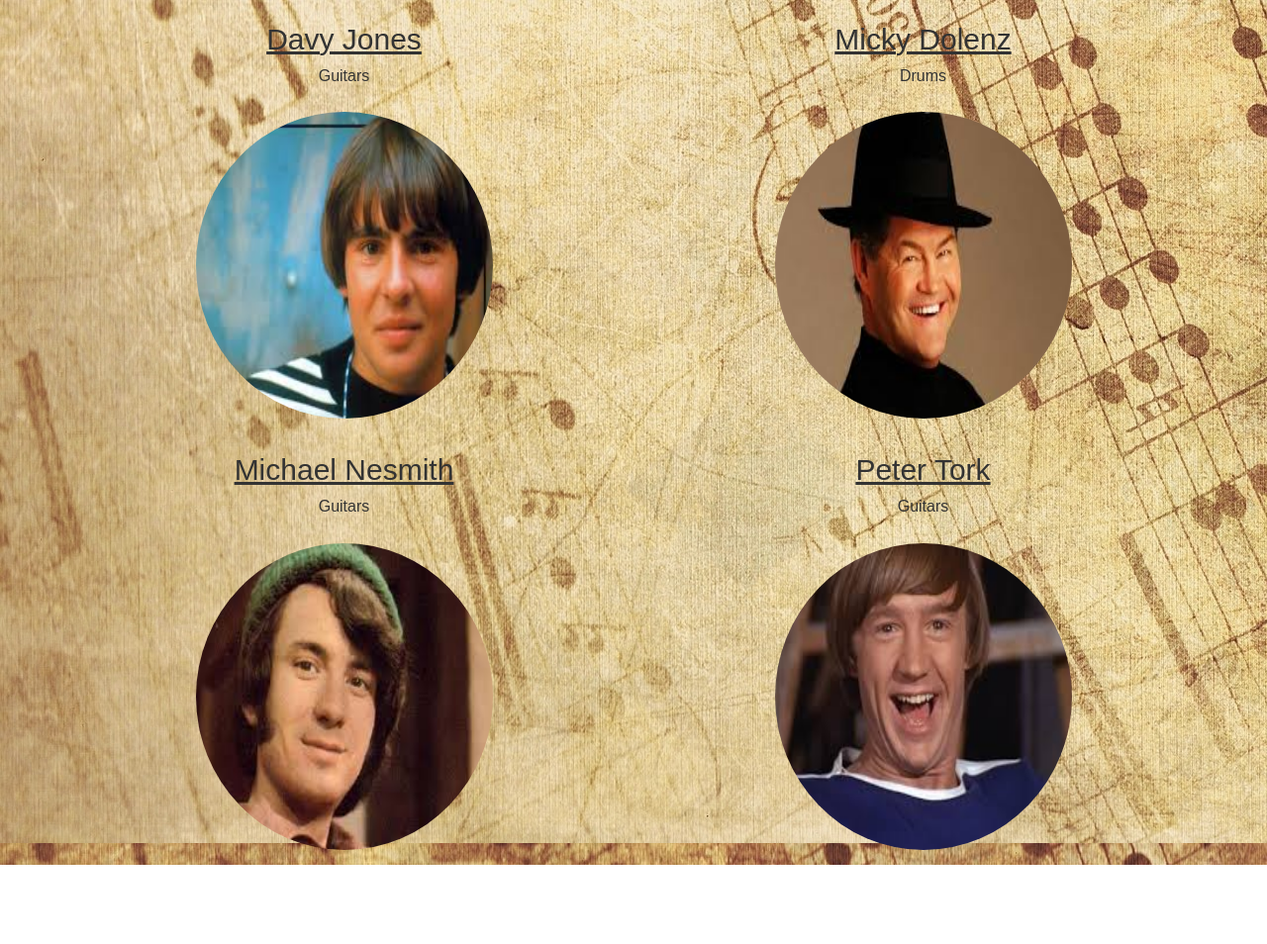
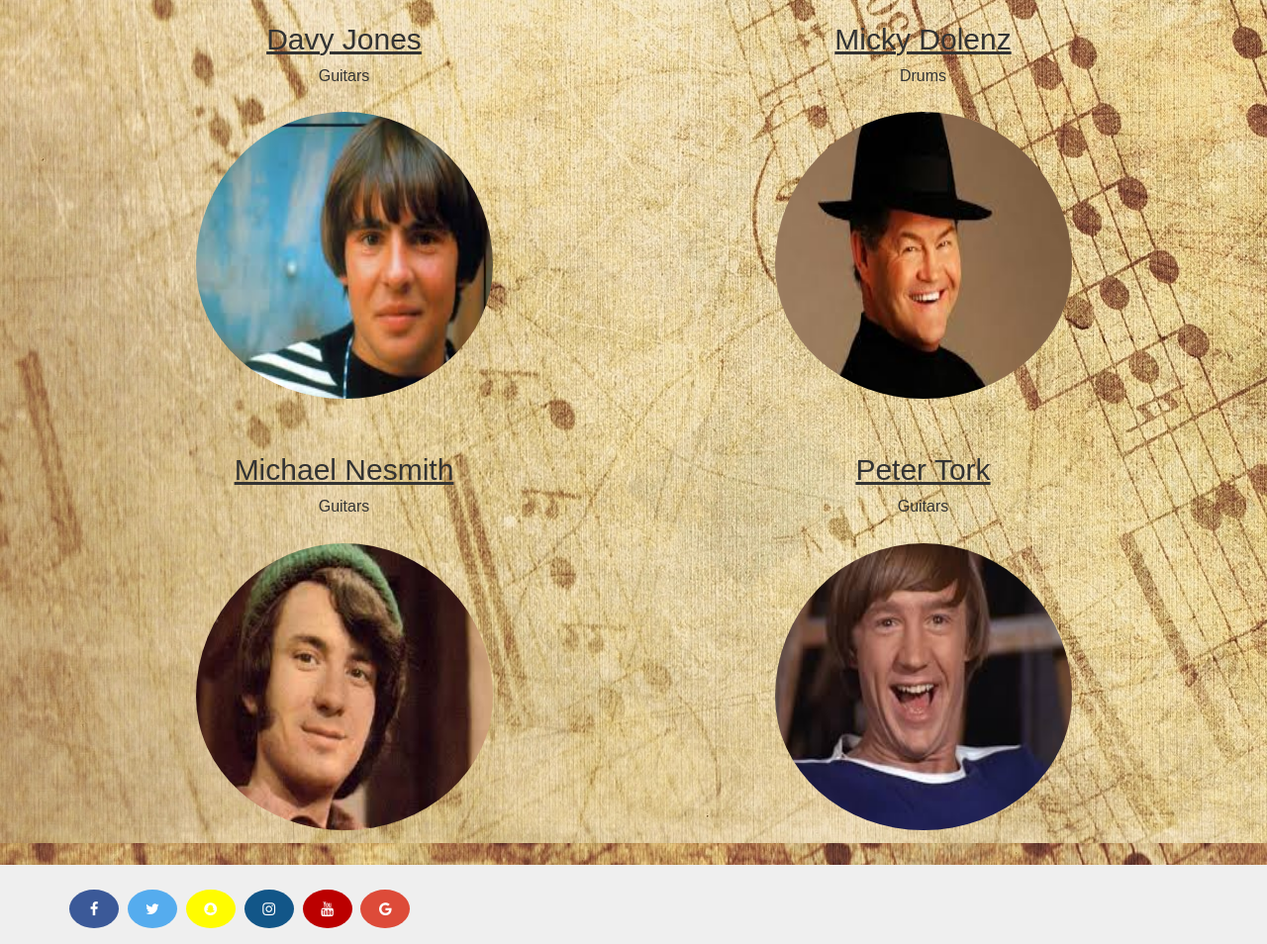
Before and after one commit to adamziggy/The-Monkees-Website, a plain HTML site: page index.html in a window 1280 px wide. Shown: the part 529-1483 px from the top of the page at 99% size. Before the commit the page ends 1403 px from the top, so only its background shows below. Drawn offline with nearby package versions, Linux system fonts and the light colour scheme; a web font is replaced by a local one.

Commit message:
adding footer and social media links

```diff
--- a/assets/css/style.css
+++ b/assets/css/style.css
@@ -3,6 +3,7 @@
 
 body {
     background-image: url("../images/logo-note.jpg")
+
 }
 
 /*---------------------------------------Navbar*/
@@ -10,18 +11,21 @@ body {
     margin-top: 10px;
     margin-left: 20px;
     margin-right: 20px;
+}
 
 
-}
+
 
 .navbar-brand {
     font-family: "Unlock";
-    font-weight: 200;
+    font-style: italic;
 }
 
 
 .navbar-nav li {
-    font-family: "Charmonman", sans-serif;
+    font-family: "Unlock", sans-serif;
+    font-size: small;
+    font-style: italic;
 
  /*---------------------------------------header*/
 
@@ -58,5 +62,73 @@ img {
   margin-left: auto;
   margin-right: auto;
   padding-top: 15px;
-  padding-bottom: 15px;
+  padding-bottom: 35px;
 }
+
+
+/*---------------------------------------footer*/
+
+footer {
+    height: 80px;
+    background-color:  #efefef;
+
+
+}
+
+
+/*---------------------------------------social media*/
+.fa {
+    padding: 12px;
+  font-size: 15px;
+  width: 50px;
+  text-align: center;
+  text-decoration: none;
+  margin-top: 25px;
+  font-stretch: extra-expanded;
+  color: #ffffff;
+
+
+}
+
+.fa-facebook {
+  background: #3B5998;
+ border-radius: 50%;
+ margin-right: 5px;
+}
+.fa-twitter {
+  background: #55ACEE;
+  border-radius: 50%;
+  margin-right: 5px;
+
+}
+
+.fa-snapchat {
+  background: #fffc00;
+  border-radius: 50%;
+  margin-right: 5px;
+}
+
+.fa-instagram {
+  background: #125688;
+border-radius: 50%;
+margin-right: 5px;
+}
+
+.fa-youtube {
+  background: #bb0000;
+  border-radius: 50%;
+  margin-right: 5px;
+}
+
+.fa-google {
+  background: #dd4b39;
+  border-radius: 50%;
+  margin-right: 5px;
+}
+
+
+.fa:hover {
+    opacity: 0.4;
+    color: #dcdcdc;
+    text-decoration: none;
+}
--- a/index.html
+++ b/index.html
@@ -27,10 +27,10 @@
     </div>
     <ul class="nav navbar-nav">
 
-      <li><a href="#">Photo Gallery</a></li>
+      <li><a href="#">Hire Us!</a></li>
       <li><a href="#">Music Gallery</a></li>
       <li><a href="#">Video Gallery</a></li>
-      <li><a href="#">Contact</a></li>
+      <li><a href="#">Photo Gallery</a></li>
     </ul>
   </div>
 </nav>
@@ -89,7 +89,19 @@
 
 </section>
 
+<footer>
+  <div class="container">
+    <a href="#" class="fa fa-facebook"></a>
+<a href="#" class="fa fa-twitter"></a>
+<a href="#" class="fa fa-snapchat"></a>
+<a href="#" class="fa fa-instagram"></a>
+<a href="#" class="fa fa-youtube"></a>
+<a href="#" class="fa fa-google"></a>
 
+
+  </div>
+
+</footer>
 
 
 
```
